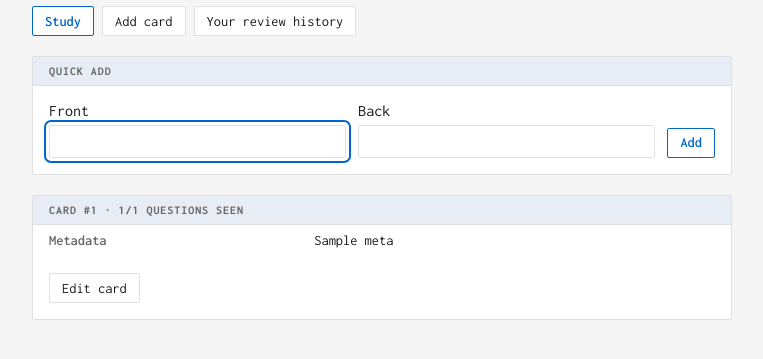
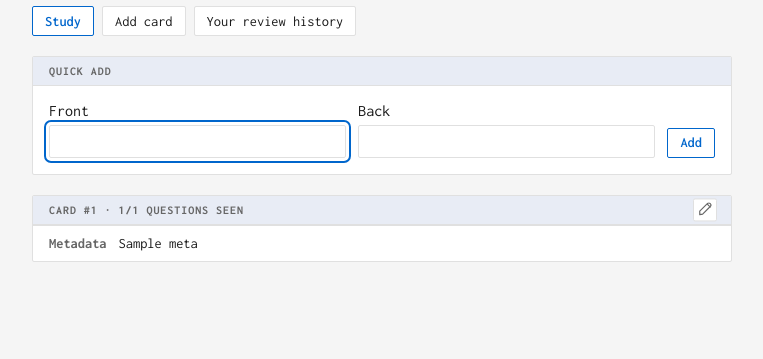
Before and after one commit to coteeq/fcards, a Flask app: template fcard/templates/deck.html in a window 1280 px wide. Shown: the part 246-605 px from the top of the page, without its empty margins (258-1021 px from the left). Run offline with Flask 3, Linux system fonts and the light colour scheme; the template is opened without the code that fills it: most values are stand-ins (such as "Sample title", 1, 10 or a date in 2020).

Commit message:
better cards

```diff
--- a/fcard/static/fcard.css
+++ b/fcard/static/fcard.css
@@ -66,10 +66,53 @@ button:disabled { opacity: 0.45; cursor: not-allowed; }
 .error { margin-bottom: 1rem; }
 .card-header a { color: inherit; }
 .card-header { overflow-wrap: anywhere; }
+.card-header--editable { position: relative; padding-right: 3rem; }
+.card-edit {
+  position: absolute;
+  right: 0.9rem;
+  top: 50%;
+  transform: translateY(-50%);
+  display: inline-flex;
+  align-items: center;
+  justify-content: center;
+  width: 1.45rem;
+  height: 1.45rem;
+  padding: 0.1rem;
+  line-height: 1;
+}
 .fields td { word-break: normal; overflow-wrap: anywhere; }
 .fields th { white-space: normal; }
 .text { white-space: pre-wrap; overflow-wrap: anywhere; }
-.form-description { display: block; margin-top: 0.25rem; white-space: pre-wrap; }
+.card-sides { display: grid; grid-template-columns: repeat(2, minmax(0, 1fr)); }
+.card-side { min-width: 0; }
+.card-side--back { border-left: 2px solid var(--accent); }
+.form-list { list-style: none; padding: 0; margin: 0; }
+.form-row {
+  display: grid;
+  grid-template-columns: minmax(0, 1fr) minmax(0, 1fr);
+  align-items: start;
+  gap: 0.75rem;
+  padding: 0.65rem 1rem;
+}
+.form-row + .form-row { border-top: 1px solid var(--border); }
+.form-text, .form-description { min-width: 0; white-space: pre-wrap; overflow-wrap: anywhere; }
+.form-row--plain .form-text { grid-column: 1 / -1; }
+.canonical .form-text { font-weight: 700; }
+.form-description { margin: 0; line-height: inherit; }
+.card-meta {
+  display: grid;
+  grid-template-columns: auto minmax(0, 1fr);
+  align-items: start;
+  gap: 0.75rem;
+  padding: 0.65rem 1rem;
+  border-top: 1px solid var(--border);
+  font-size: 0.9rem;
+}
+.card-meta > strong { color: var(--text-muted); }
+@media (max-width: 600px) {
+  .card-sides { grid-template-columns: minmax(0, 1fr); }
+  .card-side--back { border-left: 0; border-top: 3px solid var(--accent); }
+}
 .prompt { font-size: 1.8rem; font-weight: 600; margin-bottom: 1.25rem; }
 .answer-comparison dt { font-size: 0.85rem; color: var(--text-muted); margin-top: 0.8rem; }
 .answer-comparison dd { margin-top: 0.25rem; }
--- a/fcard/templates/deck.html
+++ b/fcard/templates/deck.html
@@ -37,9 +37,15 @@
 </section>
 {% for card in cards %}
 <section class="card" id="card-{{ card.id }}">
-  <h3 class="card-header">Card #{{ card.id }} · {{ card.seen_count }}/{{ card.question_count }} questions seen</h3>
+  <h3 class="card-header card-header--editable">
+    Card #{{ card.id }} · {{ card.seen_count }}/{{ card.question_count }} questions seen
+    <a class="button card-edit" href="{{ url_for('web.edit_card', deck_name=deck.name, card_id=card.id) }}" aria-label="Edit card #{{ card.id }}" title="Edit card">
+      <svg width="14" height="14" viewBox="0 0 24 24" fill="none" stroke="currentColor" stroke-width="2" stroke-linecap="round" stroke-linejoin="round" aria-hidden="true" focusable="false">
+        <path d="m16 3 5 5M3 21l5-1L21 7a2.1 2.1 0 0 0-5-5L3 15z"/>
+      </svg>
+    </a>
+  </h3>
   {{ sides(forms[card.id], card.meta) }}
-  <div class="card-body actions"><a class="button" href="{{ url_for('web.edit_card', deck_name=deck.name, card_id=card.id) }}">Edit card</a></div>
 </section>
 {% else %}
 <p class="notice">{% if page == 1 %}No cards yet. Add the first card to this deck.{% else %}No cards on this page.{% endif %}</p>
--- a/fcard/templates/macros.html
+++ b/fcard/templates/macros.html
@@ -3,21 +3,26 @@
 {%- endmacro %}
 
 {% macro sides(forms, meta) %}
-<table class="fields">
-  <tbody>
-    {% for side in ('front', 'back') %}
+<div class="card-sides">
+  {% for side in ('front', 'back') %}
+  <section class="card-side card-side--{{ side }}" aria-label="{{ side | title }}">
+    <ol class="form-list" aria-label="{{ side | title }} forms">
       {% for form in forms[side] %}
-      <tr class="{{ 'highlight' if loop.first }}">
-        <th scope="row">{{ side | title }}{% if not loop.first %} {{ loop.index }}{% endif %}</th>
-        <td><span class="text">{{ form.text }}</span>{% if form.description %}<small class="muted form-description">{{ form.description }}</small>{% endif %}</td>
-      </tr>
+      <li class="form-row{{ ' canonical' if loop.first }}{{ ' form-row--plain' if not form.description }}">
+        <span class="form-text">{{ form.text }}</span>
+        {% if form.description %}<small class="muted form-description">{{ form.description }}</small>{% endif %}
+      </li>
       {% endfor %}
-    {% endfor %}
-    {% if meta %}
-    <tr><th scope="row">Metadata</th><td class="text">{{ meta }}</td></tr>
-    {% endif %}
-  </tbody>
-</table>
+    </ol>
+  </section>
+  {% endfor %}
+</div>
+{% if meta %}
+<div class="card-meta">
+  <strong>Metadata</strong>
+  <span class="text">{{ meta }}</span>
+</div>
+{% endif %}
 {% endmacro %}
 
 {% macro pagination(endpoint, deck_name, page, more) %}
```
Also changed, not shown: tests/test_app.py (+71 -0 lines), README.md.
